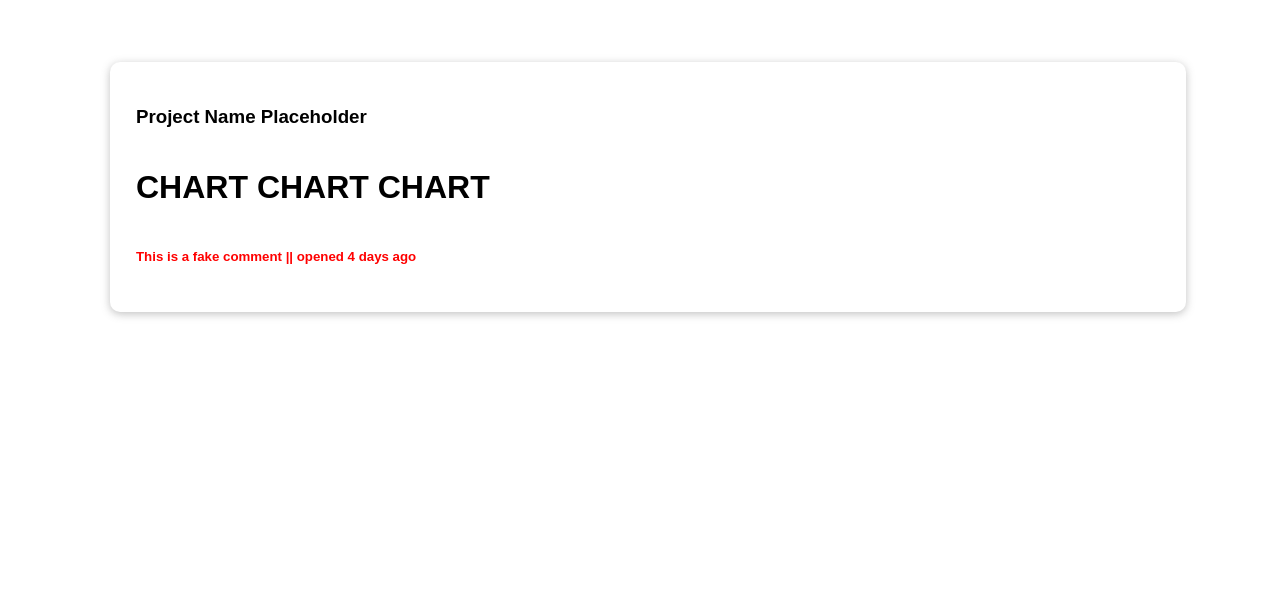
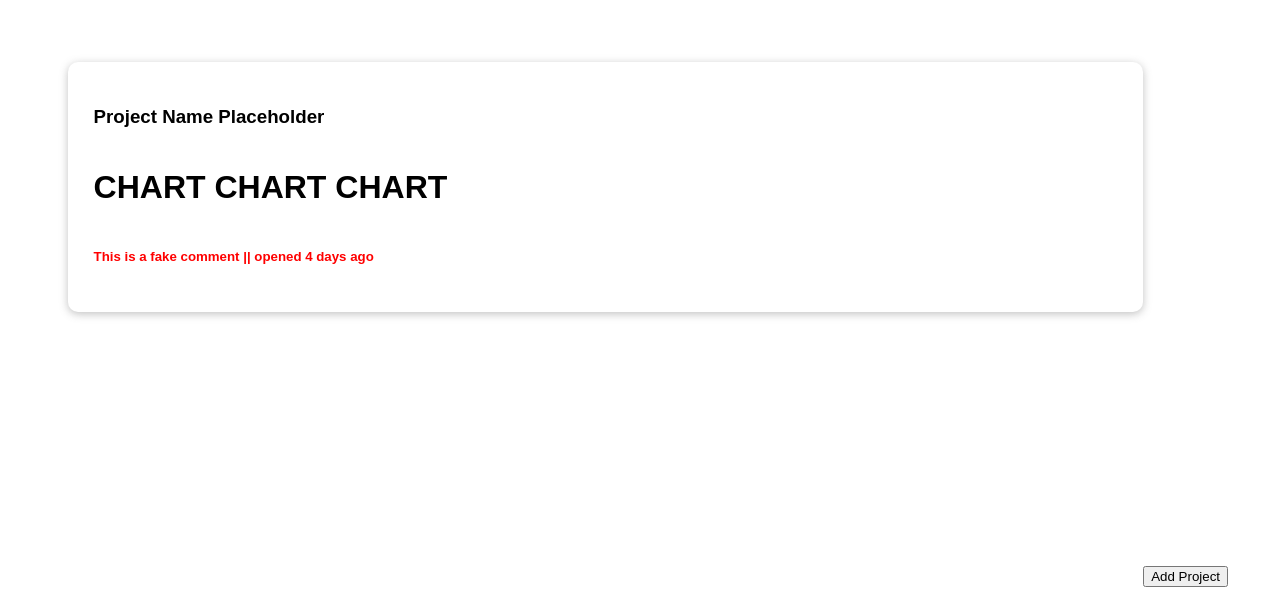
Before and after one commit to ScrumGoblin/GitGob, a React app in the folder front-end/: page /projects in a window 1280 px wide. Shown: the part 221-816 px from the top of the page. Built offline with nearby package versions, Linux system fonts and the light colour scheme.

Commit message:
added Button to link to add Project view

```diff
--- a/front-end/src/App.css
+++ b/front-end/src/App.css
@@ -8,6 +8,7 @@
 }
 .displayPageContainer{
     display: flex;
+    flex-direction: column;
     width: 100vw;
     height: 100vh;
     align-items: flex-start;
--- a/front-end/src/components/Projects.jsx
+++ b/front-end/src/components/Projects.jsx
@@ -1,16 +1,23 @@
 import '../App.css';
 import React, { Component, useState, useEffect, useRef, createRef } from 'react';
 import ProjectEntry from './ProjectEntry';
+import { useNavigate } from 'react-router-dom';
+
 
 function Projects () {
 
     //fetch users project info from the database/github
-
+    let navigate = useNavigate();
+    const routeChange = () =>{
+        let path = `/add-project`;
+        navigate(path);
+      }
 
 
     return (
         <div className="pageContainer">
             <ProjectEntry/>
+            <button className='addProjectButton' onClick={()=>routeChange()}>Add Project</button>
         </div>
     )
 }
```
